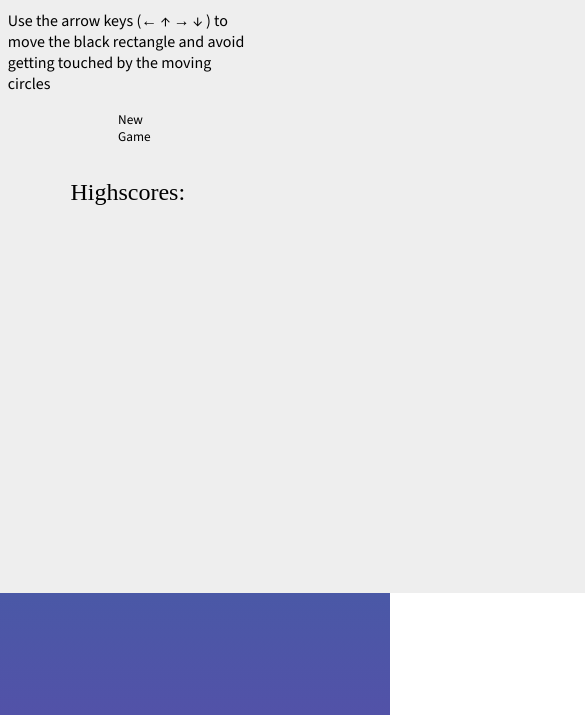
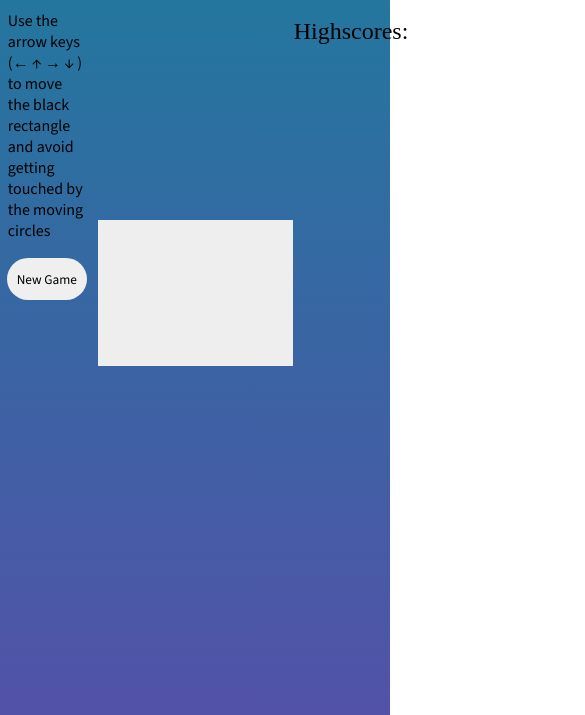
Before and after one commit to alexusfied/run-theGame, a plain HTML site: page index.html in a window 390 px wide. Shown: the part 129-844 px from the top of the page, 585 px wide, since content can reach past the window. Drawn offline with nearby package versions, Linux system fonts and the light colour scheme; a web font is replaced by a local one.

Commit message:
Layout changed to be responsive #4

```diff
--- a/index.html
+++ b/index.html
@@ -4,6 +4,7 @@
     <meta charset="utf-8" />
     <meta name="viewport" content="width=device-width, initial-scale=1.0" />
     <title>Run for it!</title>
+    <!-------------------Stylesheets--------------------->
     <link
       rel="stylesheet"
       href="https://fonts.googleapis.com/css?family=Bungee+Spice"
@@ -17,6 +18,7 @@
 
   <body>
     <main class="mainContainer">
+      <!-------------------Info-Bar-left--------------------->
       <div class="info-bar" id="info-bar-left">
         <h1>Run!</h1>
         <p class="instructions">
@@ -24,16 +26,18 @@
           touched by the moving circles
         </p>
         <button class="btn-newGame">New Game</button>
+      </div>
+      <!-------------------Info-Bar-right--------------------->
+      <div class="info-bar" id="info-bar-right">
+        <time class="stopp-watch">00:00:00</time>
         <h2>Highscores:</h2>
         <ul class="highscores-list">
         </ul>
       </div>
-      <div class="info-bar" id="info-bar-right">
-        <time class="stopp-watch">00:00:00</time>
-      </div>
       <p class="game-over-info">GAME OVER</p>
       <canvas id="myCanvas" width="800" height="600"></canvas>
     </main>
+    <!-------------------Scripts--------------------->
     <script src="balls.js" type="module"></script>
     <script src="stoppwatch.js" type="module"></script>
     <script src="run.js" type="module"></script>
--- a/run_style.css
+++ b/run_style.css
@@ -17,6 +17,7 @@
 
 canvas {
   background: #eee;
+  width: 50vw;
 }
 
 .game-over-info {
@@ -34,7 +35,7 @@ canvas {
   display: flex;
   flex-direction: column;
   align-items: center;
-  width: 15rem;
+  width: 20vw;
   padding-left: 2vw;
   padding-top: 7vh;
 }
@@ -54,12 +55,12 @@ h1 {
 }
 
 .btn-newGame {
-  width: 5vw;
-  height: 4vh;
+  width: 10vw;
+  min-width: 5rem;
+  height: 5vh;
   border-radius: 25px;
   border: none;
   margin-top: 2vh;
-  margin-bottom: 4vh;
   opacity: 1;
   transition: all 1s;
 }
@@ -67,6 +68,19 @@ h1 {
 .btn-newGame:hover {
   border: solid 1px;
   cursor: pointer;
+}
+
+/*----------Info Bar - Right-----------*/
+#info-bar-right {
+  position: absolute;
+  top: 0;
+  right: 0;
+}
+
+.stopp-watch {
+  font-family: "Bungee Spice";
+  font-size: 2rem;
+  margin-bottom: 6vh;
 }
 
 h2 {
@@ -79,15 +93,3 @@ h2 {
 .highscores-list {
   list-style-type: decimal;
 }
-
-/*----------Info Bar - Right-----------*/
-#info-bar-right {
-  position: absolute;
-  top: 0;
-  right: 0;
-}
-
-.stopp-watch {
-  font-family: "Bungee Spice";
-  font-size: 2rem;
-}
```
